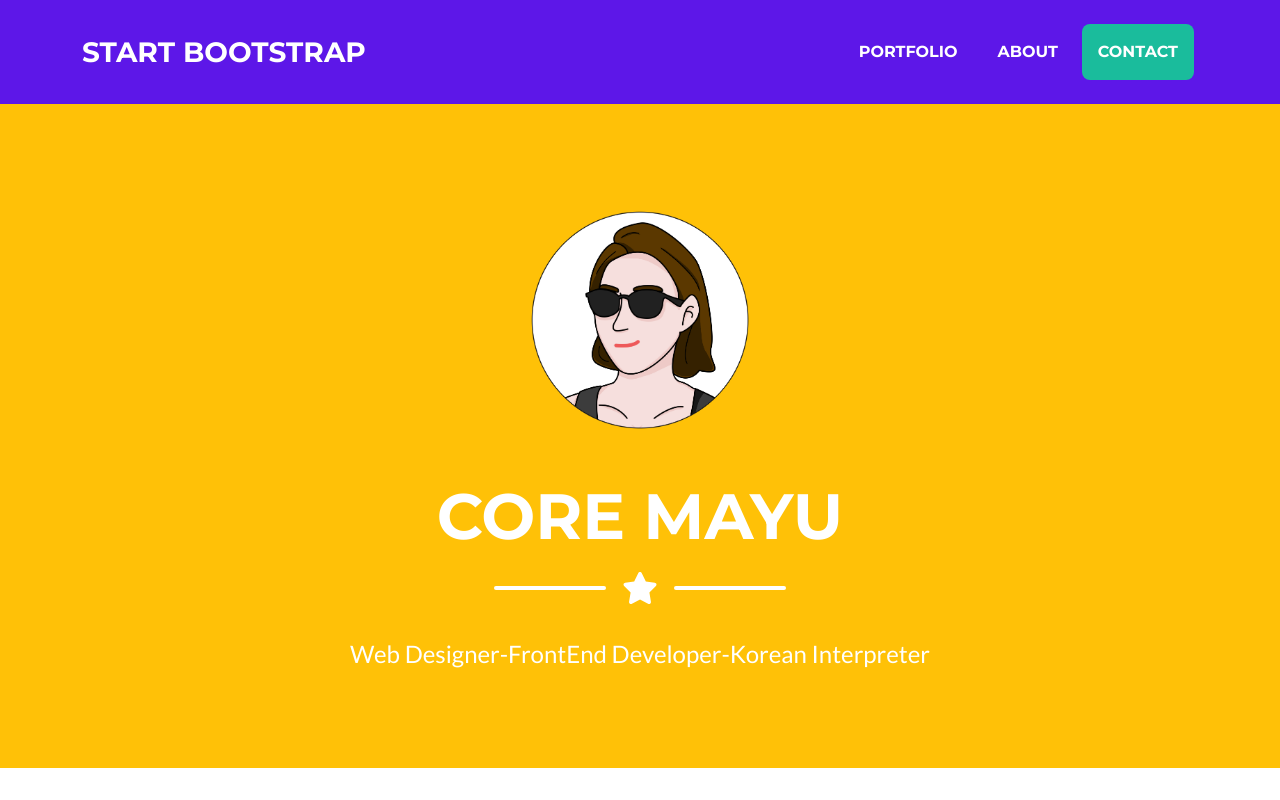
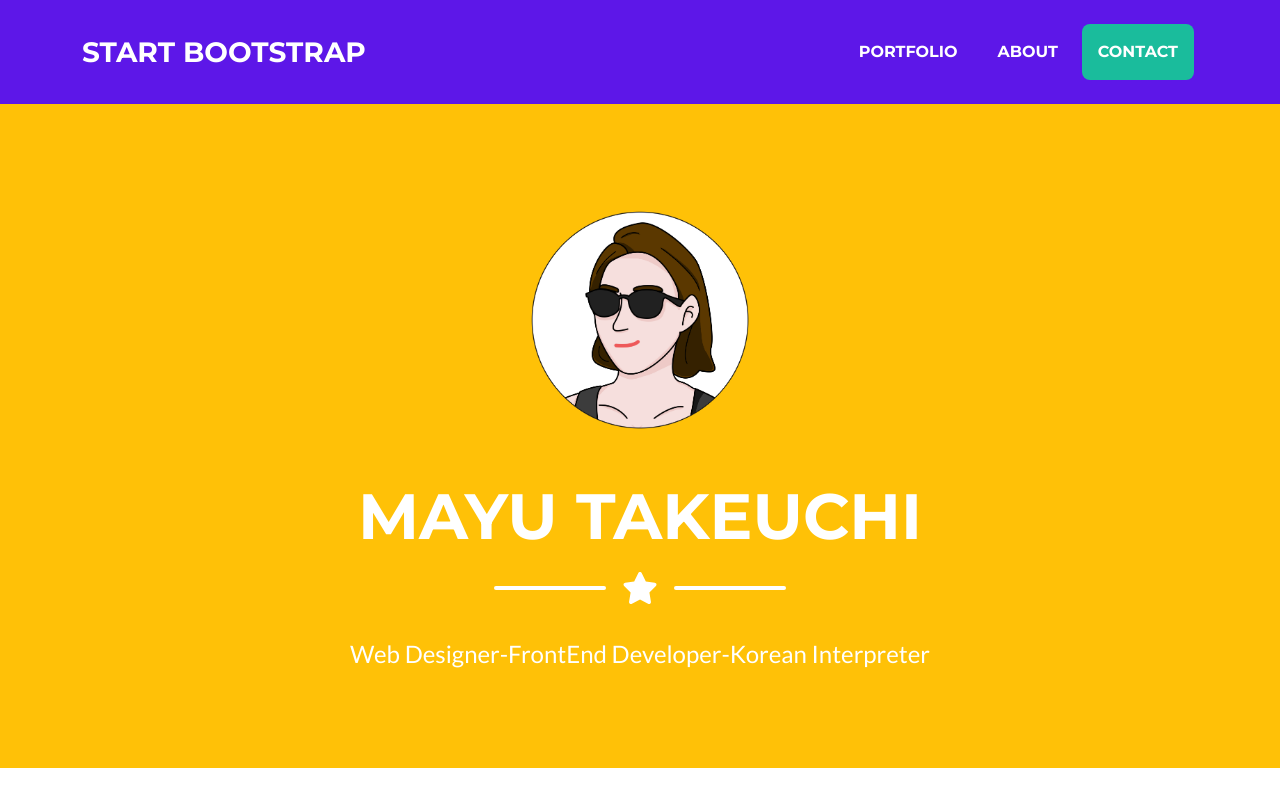
Before and after one commit to coremayu/github.io, a plain HTML site: page index.html in a window 1280 px wide. Shown: the top 800 px of the page. Drawn offline with nearby package versions, Linux system fonts and the light colour scheme.

Commit message:
タイトル変更

```diff
--- a/index.html
+++ b/index.html
@@ -5,7 +5,7 @@
         <meta name="viewport" content="width=device-width, initial-scale=1, shrink-to-fit=no" />
         <meta name="description" content="" />
         <meta name="author" content="" />
-        <title>Freelancer - Start Bootstrap Theme</title>
+        <title>Core Mayu</title>
         <!-- Favicon-->
         <link rel="icon" type="image/x-icon" href="assets/favicon.ico" />
         <!-- Font Awesome icons (free version)-->
@@ -40,7 +40,7 @@
                 <!-- Masthead Avatar Image-->
                 <img class="masthead-avatar mb-5" src="images/mayu_profil.png" alt="..." />
                 <!-- Masthead Heading-->
-                <h1 class="masthead-heading text-uppercase mb-0">Core Mayu</h1>
+                <h1 class="masthead-heading text-uppercase mb-0">MAYU TAKEUCHI</h1>
                 <!-- Icon Divider-->
                 <div class="divider-custom divider-light">
                     <div class="divider-custom-line"></div>
```
